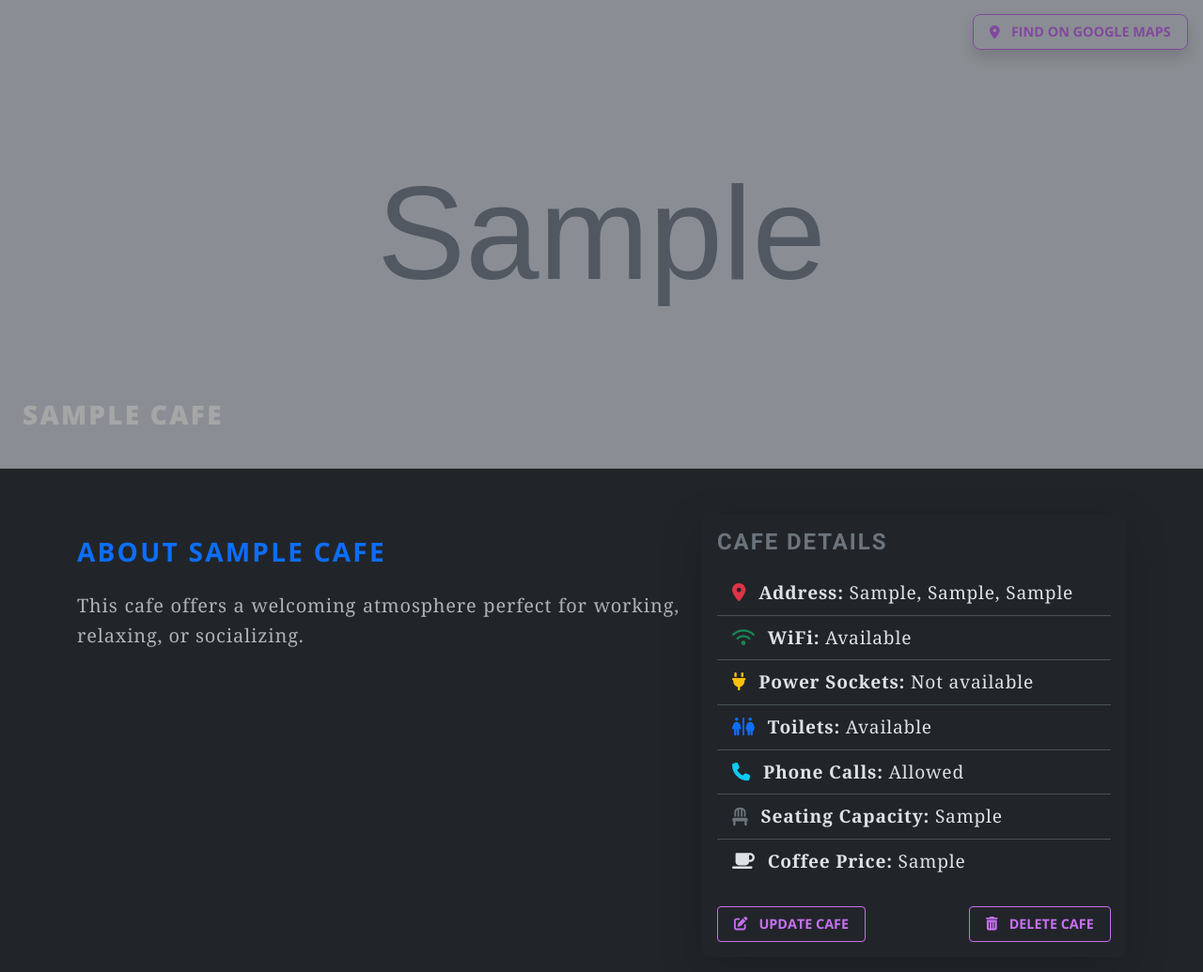
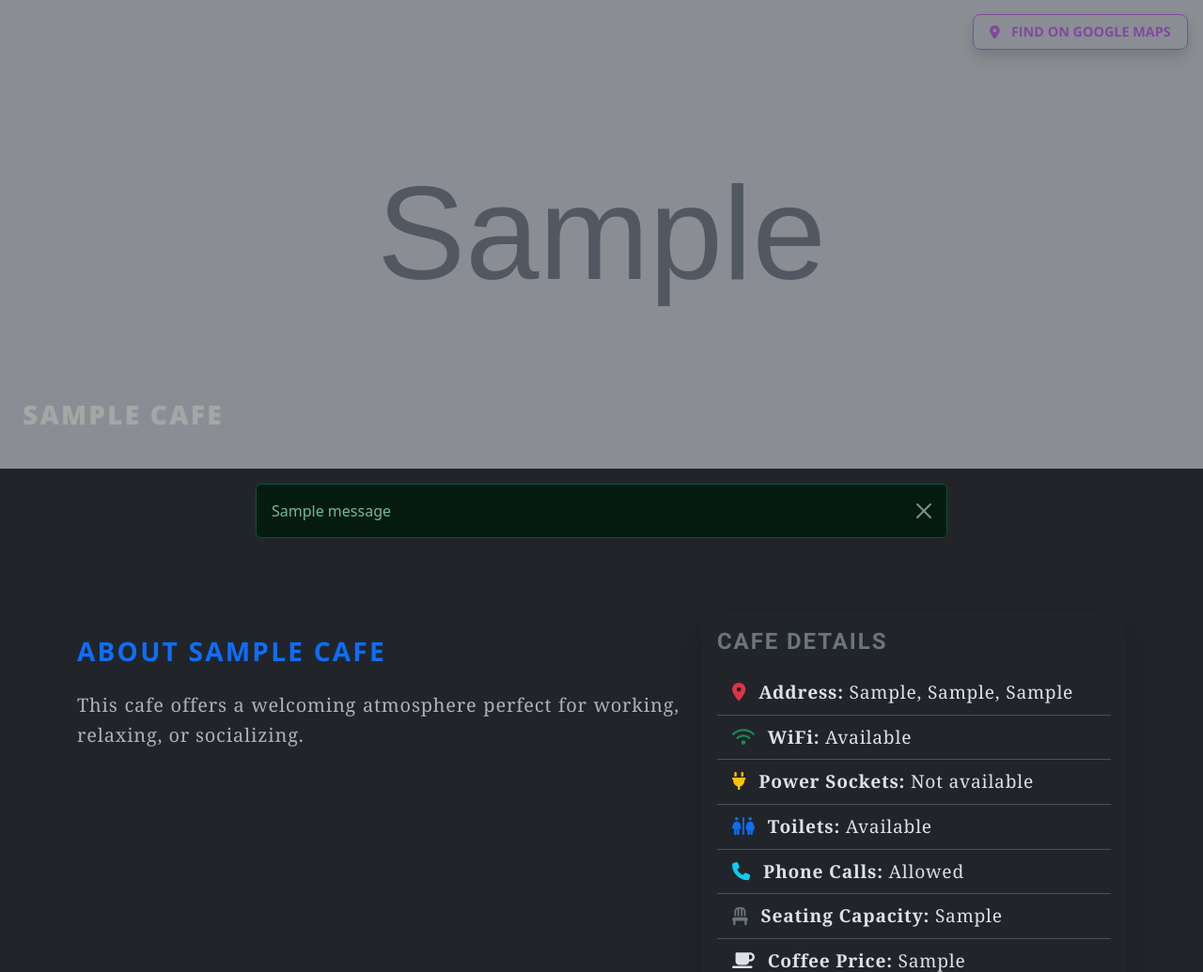
Before and after one commit to KushalRegmi61/ExploreCafe-Website, a Flask app: page /cafe/1 in a window 1280 px wide. Shown: the part 75-1110 px from the top of the page at 94% size. Run offline with Flask 3, Linux system fonts and the light colour scheme; tables that the repository leaves empty hold one stand-in row (values such as "Sample post"); grey boxes marked "Sample" are stand-in pictures; one stand-in notice (Sample message) is shown; some libraries are stand-ins or nearby versions.

Commit message:
update to add flash message section

```diff
--- a/templates/cafe_details.html
+++ b/templates/cafe_details.html
@@ -24,6 +24,24 @@
         </div>
     </div>
 </header>
+
+<!-- Flash Messages Section -->
+<div class="container py-3">
+    {% with messages = get_flashed_messages(with_categories=true) %}
+    {% if messages %}
+    <div class="row justify-content-center">
+        <div class="col-lg-8 col-md-10">
+            {% for category, message in messages %}
+            <div class="alert alert-{{ category }} alert-dismissible fade show" role="alert">
+                {{ message }}
+                <button type="button" class="btn-close" data-bs-dismiss="alert" aria-label="Close"></button>
+            </div>
+            {% endfor %}
+        </div>
+    </div>
+    {% endif %}
+    {% endwith %}
+</div>
 
 
 <!-- Main Content Section -->
@@ -72,7 +90,7 @@
                     </ul>
                     <!-- Action Buttons -->
                     <div class="d-flex justify-content-between mt-4">
-                        <a href="{{url_for('update_cafe')}}?post_id={{cafe.id}}" class="btn btn-outline-primary btn-sm">
+                        <a href="{{url_for('update_cafe')}}?cafe_id={{cafe.id}}" class="btn btn-outline-primary btn-sm">
                             <i class="fas fa-edit me-2"></i> Update Cafe
                         </a>
                         <a href="{{url_for('delete_cafe', cafe_id= cafe.id)}}" class="btn btn-outline-danger btn-sm">
```
